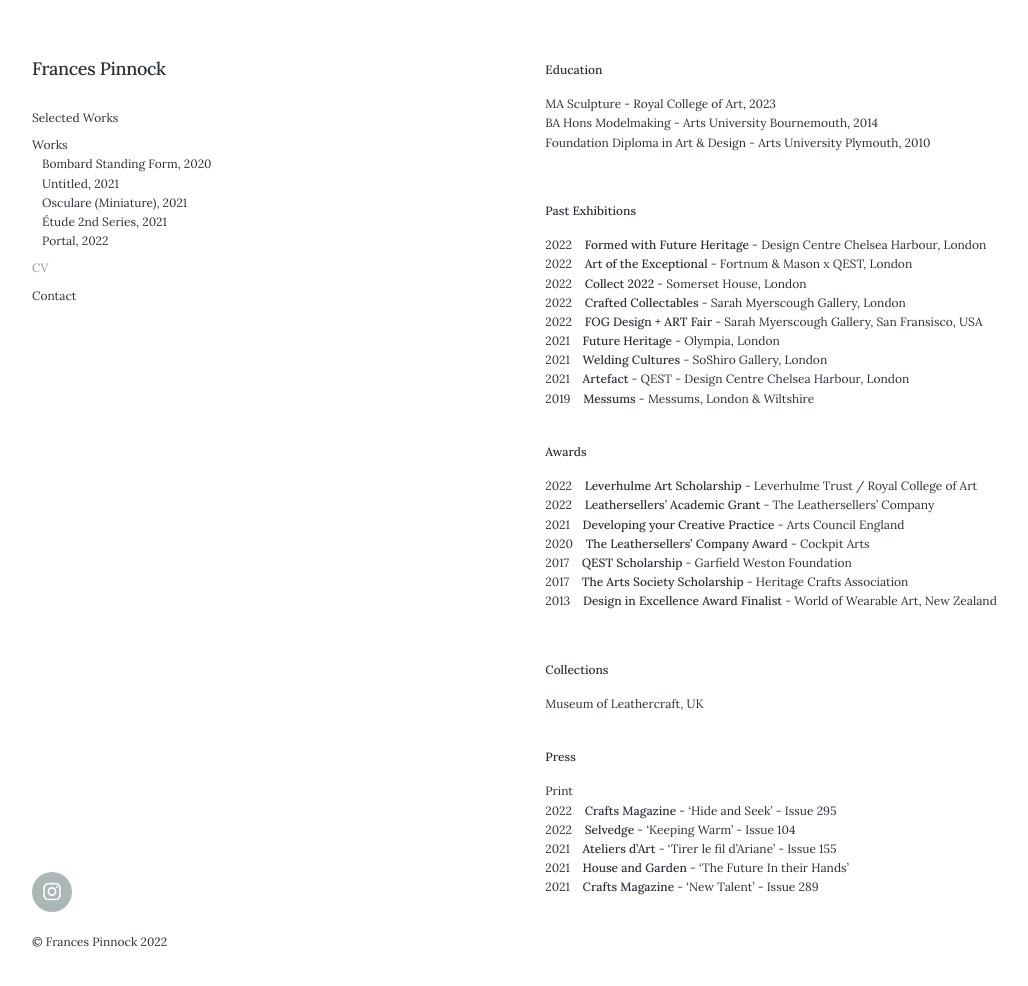
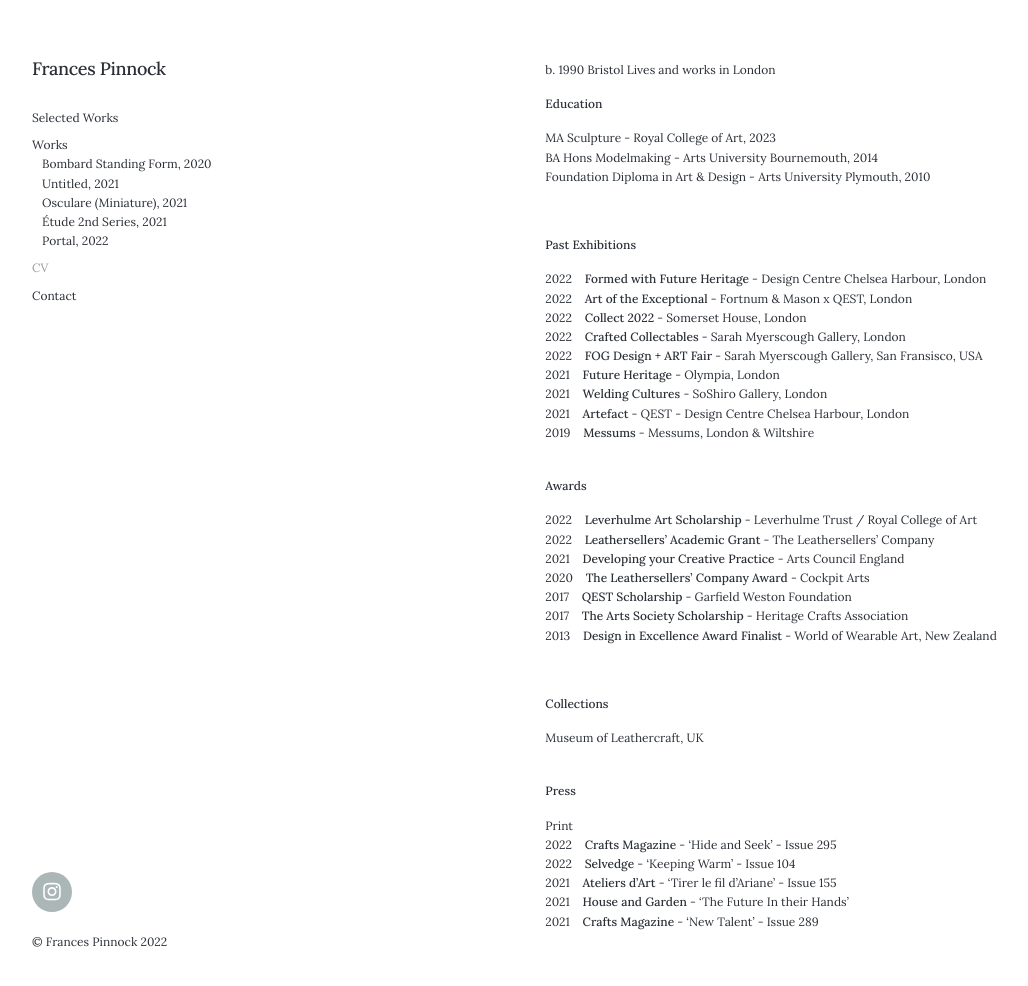
Before and after one commit to francespinnock/francespinnock.github.io, a Jekyll site: the page built from _pages/cv.md, in a window 1280 px wide and 991 px high. Shown: the top 986 px of the window, without its empty margins (28-1056 px from the left). Built offline with Jekyll 4.4.1, drawn with Linux system fonts in a browser that asks for light colours; nearby versions of some CDN libraries.

Commit message:
Update cv.md

```diff
--- a/_pages/cv.md
+++ b/_pages/cv.md
@@ -3,6 +3,9 @@ title: CV
 subtitle:
 description: About Frances Pinnock
 ---
+b. 1990 Bristol
+Lives and works in London
+
 
 **Education**
 
```
